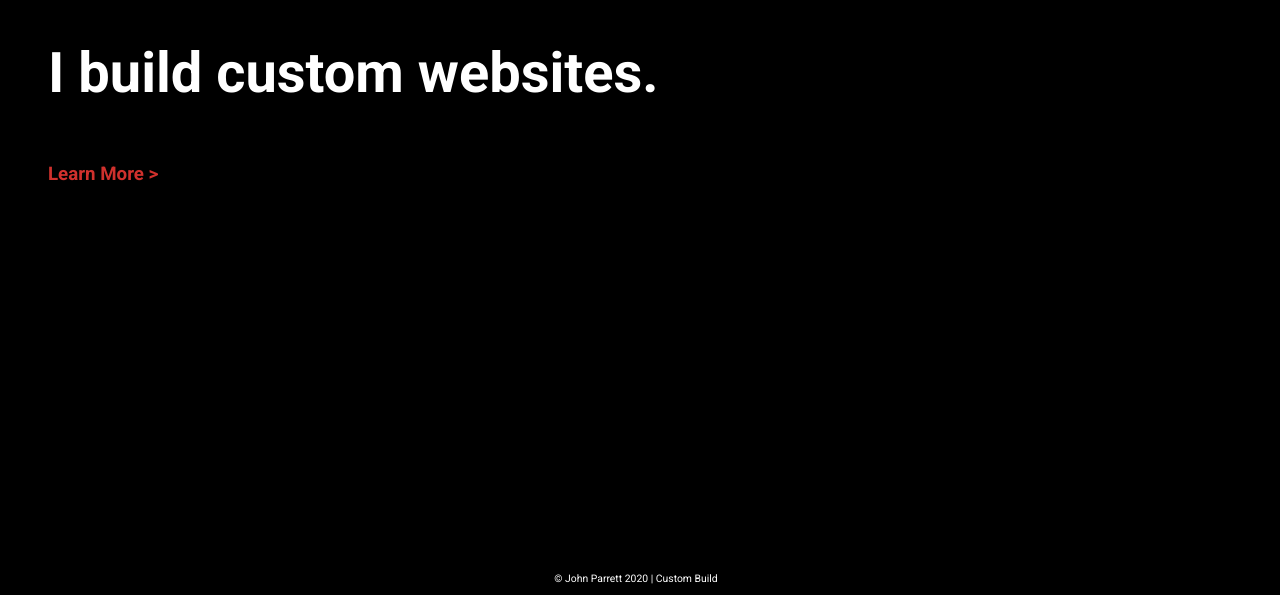
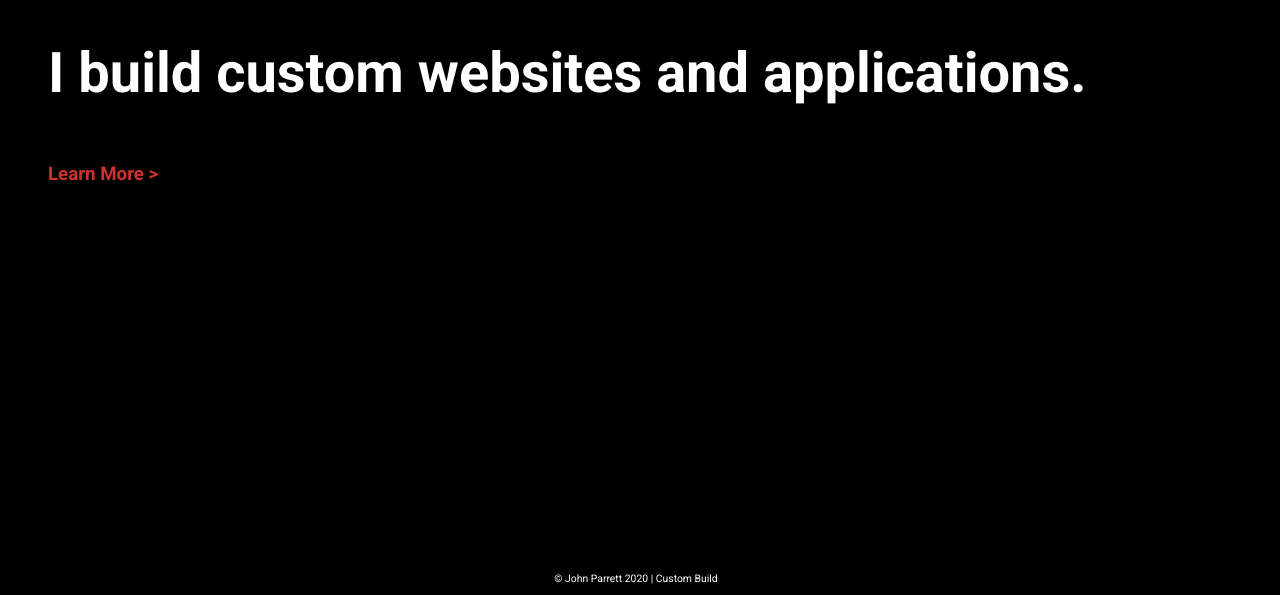
Before and after one commit to johnparrett/portfolio, a plain HTML site: page index.html in a window 1280 px wide. Shown: the part 205-800 px from the top of the page. Drawn offline with Linux system fonts and the light colour scheme.

Commit message:
updated main header on home page

```diff
--- a/index.html
+++ b/index.html
@@ -43,7 +43,7 @@
                     </nav>
                 </header>
                 <h2 class="home-top-padding">Hello, I am John.</h2>
-                <h1>I build custom websites.</h1>
+                <h1>I build custom websites and applications.</h1>
 
                 <h3><a id="learn-link" href="about.html">Learn More &gt;</a></h3>
             </div>
```
